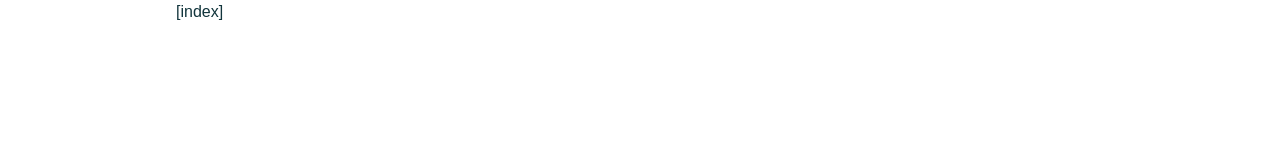
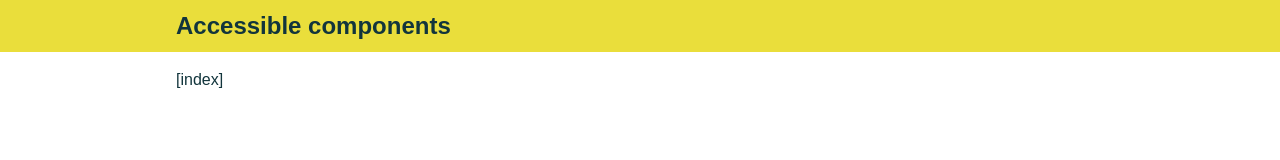
Before and after one commit to voorhoede-labs/a11y-components, a website: page src/views/index/index.html in a window 1280 px wide. Drawn offline with nearby package versions, Linux system fonts and the light colour scheme; files that its build step writes are made by us from their sources.

Commit message:
feat(header): set up header

```diff
--- a/src/components/core/layout.less
+++ b/src/components/core/layout.less
@@ -20,3 +20,9 @@ main {
 	padding: 0 @spacing-default;
 	max-width: 960px;
 }
+
+.flat-list {
+	list-style: none;
+	margin: 0;
+	padding: 0;
+}
--- a/src/components/core/variables.less
+++ b/src/components/core/variables.less
@@ -21,5 +21,3 @@
 // WHITESPACE
 
 @spacing-default: 1rem;
-@spacing-half: @spacing-default/2;
-@spacing-double: @spacing-default*2;
--- /dev/null
+++ b/src/components/header/header.html
@@ -0,0 +1,5 @@
+<header class="header">
+	<div class="header-content">
+		<a href="/"><h1>Accessible components</h1></a>
+	</div>
+</header>
--- /dev/null
+++ b/src/components/header/header.less
@@ -0,0 +1,20 @@
+.header {
+	margin-bottom: @spacing-default;
+	padding: @spacing-default/2 0;
+	background: @brand-yellow;
+	color: @brand-green;
+
+	.header-content {
+		margin: 0 auto;
+		padding: 0 @spacing-default;
+		max-width: 960px;
+	}
+
+	h1 {
+		margin-bottom: 0;
+	}
+
+	a {
+		text-decoration: none;
+	}
+}
--- a/src/index.less
+++ b/src/index.less
@@ -1 +1,2 @@
 @import (once) "components/core/core";
+@import (once) "components/header/header";
--- a/src/views/_base/base.html
+++ b/src/views/_base/base.html
@@ -9,6 +9,8 @@
 	<link rel="icon" type="image/png" href="/assets/favicon.png">
 </head>
 <body>
+	{% include "components/header/header.html" %}
+
 	<main>
 		{% block content %}
 		{% endblock %}
```
Also changed, not shown: 1 other file.
